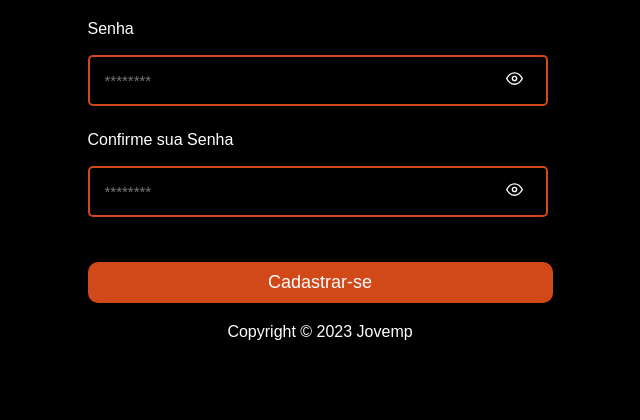
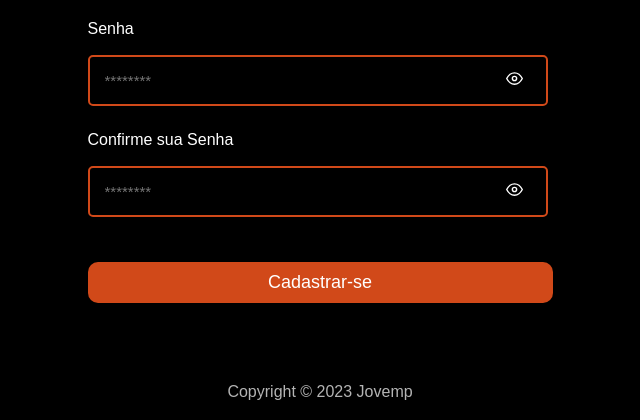
Before and after one commit to Yunnen/TCC, a PHP site: page /Cadastro/cadastro.html in a window 1280 px wide. Shown: the part 618-1038 px from the top of the page, without its empty margins (320-960 px from the left). Before the commit the page ends 958 px from the top, so only its background shows below. Run offline with PHP 8.4, Linux system fonts and the light colour scheme; some libraries are stand-ins or nearby versions.

Commit message:
Update Estilo_Cadastro.css

```diff
--- a/Cadastro/Estilo_Cadastro.css
+++ b/Cadastro/Estilo_Cadastro.css
@@ -10,6 +10,7 @@ body{
     justify-content: center;
     align-items: center;
     display: flex;
+    height: auto;
 }
 
 section.cadastro{
@@ -92,18 +93,18 @@ section.cadastro > form  .btn_login{
     color: white;
     padding: 10px;
     margin-top: 20px;
-    margin-bottom: 20px;
+    margin-bottom: 80px;
     font-size: 18px;
     cursor: pointer;
     transition: 0.3s;
     border-style: none;
-     border-radius: 10px;
+    border-radius: 10px;
  }
  section.cadastro > form .btn_login:hover{
      border-radius: 10px;
      background-color: #d15e34;;
      margin-top: 20px;
-     margin-bottom: 20px;
+    margin-bottom: 80px;
      font-size: 18px;
      cursor: pointer;
   }
@@ -134,3 +135,12 @@ section.cadastro > form .confirme{
     display: flex;
     margin-bottom: 25px;
 }
+
+
+.rodapé{
+    color: rgba(255, 255, 255, 0.705);;
+    margin-bottom: 150px;
+    margin-left: auto;
+    margin-right: auto;
+    padding: 20px;
+}
```
